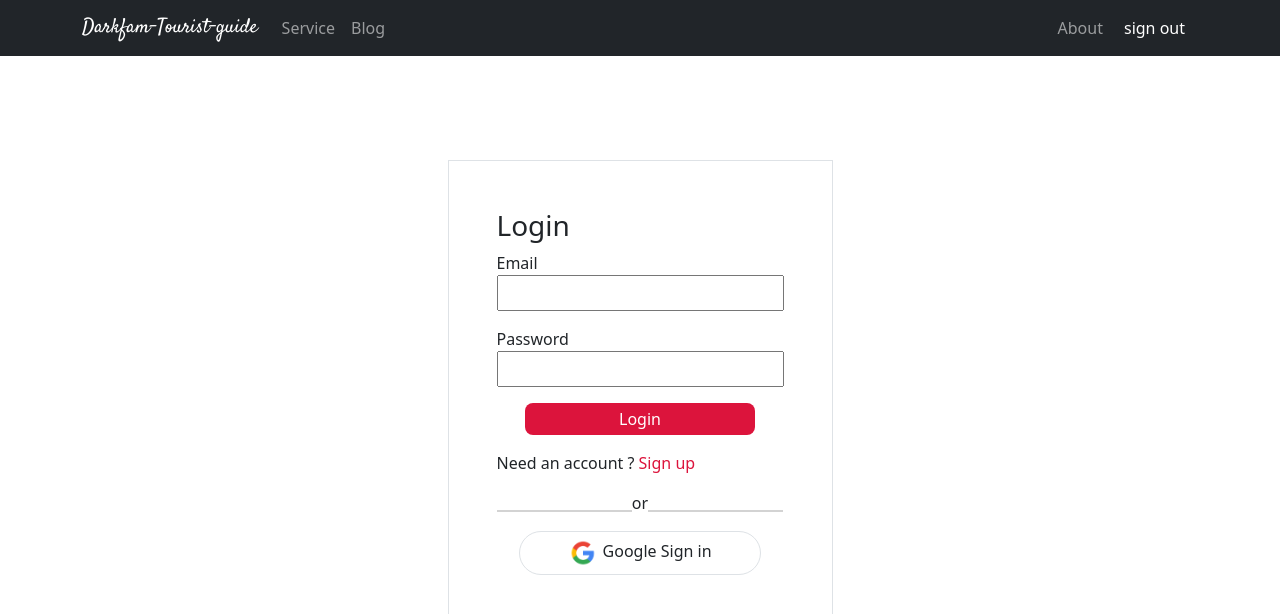
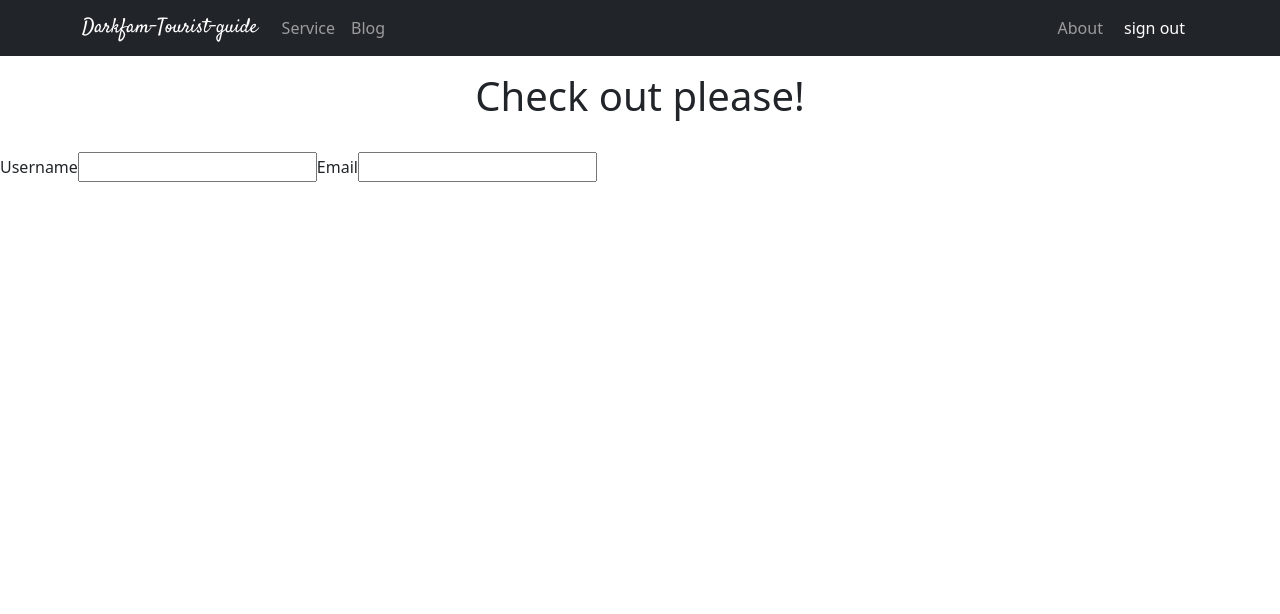
Before and after one commit to Noor-26/Darkfam-Tourist-Guide, a React (Create React App) app: page /checkout in a window 1280 px wide. Before the commit this address led to /login. Shown: the top 614 px of the page. Built offline with nearby package versions, Linux system fonts and the light colour scheme; no server answers; sample sign-in values are in the browser's storage.

Commit message:
checkout loading error fixed

```diff
--- a/public/index.html
+++ b/public/index.html
@@ -24,7 +24,7 @@
       work correctly both with client-side routing and a non-root public URL.
       Learn how to configure a non-root public URL by running `npm run build`.
     -->
-    <title>React App</title>
+    <title>Darkfam tourist guide</title>
   </head>
   <body>
     <noscript>You need to enable JavaScript to run this app.</noscript>
--- a/src/components/Checkout/Checkout.js
+++ b/src/components/Checkout/Checkout.js
@@ -2,8 +2,15 @@ import React from 'react';
 
 const Checkout = () => {
     return (
-        <div>
-            <p>Check out please! </p>
+        <div className="mt-5">
+            <h1 className="text-center mt-4 p-4">Check out please! </h1>
+            <form >
+                <label htmlFor="name">Username</label>
+                <input type="name"  />
+                <label htmlFor="email">Email</label>
+                <input type="email"  id="email" requied />
+
+            </form>
         </div>
     );
 };
--- a/src/components/Login/Login.js
+++ b/src/components/Login/Login.js
@@ -1,10 +1,13 @@
-import React from 'react';
+import React, { useEffect } from 'react';
 import  { useRef } from 'react';
 import {  useSignInWithEmailAndPassword } from 'react-firebase-hooks/auth';
 import { Link, useLocation, useNavigate } from 'react-router-dom';
 import auth from '../../firebase.init';
 import SocialLogin from '../Shared/SocialLogin/SocialLogin';
 import './Login.css';
+import { ToastContainer, toast } from 'react-toastify';
+import 'react-toastify/dist/ReactToastify.css';
+import Loading from '../Shared/Loading/Loading';
 
 const Login = () => {
     const [
@@ -29,11 +32,18 @@ const Login = () => {
 
     const location = useLocation()
     let from = location.state?.from?.pathname || '/'
+      useEffect(() => {
 
-      if(error){
-        errorElement = <p className="text-danger error-text">Error : {error?.message}</p>
-    }
+          if(error){
+            toast(error?.message);
+        }
 
+      }, [error])
+
+
+      if(loading){
+          return <Loading/>
+      }
     if(user){
         navigate(from,{replace:true})
       }
@@ -60,6 +70,7 @@ const Login = () => {
                 </div>
             </form>
                 <SocialLogin/>
+                <ToastContainer/>
                 </div>
         </div>
     );
--- a/src/components/RequireAuth/RequireAuth.js
+++ b/src/components/RequireAuth/RequireAuth.js
@@ -2,11 +2,16 @@ import React from 'react';
 import { useAuthState } from 'react-firebase-hooks/auth';
 import { Navigate, useLocation } from 'react-router-dom';
 import auth from '../../firebase.init';
+import Loading from '../Shared/Loading/Loading';
 
 const RequireAuth = ({children}) => {
-    const [user] = useAuthState(auth)
+    const [user,loading] = useAuthState(auth)
     const location = useLocation()
+   if(loading){
 
+        return <Loading/>
+
+   }
     if(!user){
         return <Navigate to="/login" state={{from:location}} replace />
     }
--- a/src/components/Service/Service.js
+++ b/src/components/Service/Service.js
@@ -1,8 +1,12 @@
 import React from 'react';
 import { Button, Card } from 'react-bootstrap';
+import { Link } from 'react-router-dom';
+import { ToastContainer, toast } from 'react-toastify';
+import 'react-toastify/dist/ReactToastify.css';
 
 const Service = ({service}) => {
     const {name,img,description,price} = service
+    const notify = () => toast("Wow so easy!");
     return (
         <div className="">
             <Card style={{ width: '18rem' }} className="h-100 mx-auto">
@@ -15,7 +19,13 @@ const Service = ({service}) => {
     <Card.Text>
      Price : ${price}
     </Card.Text>
-    <Button variant="primary">Book now</Button>
+      <Link to="/checkout" >
+    <Button variant="primary">
+      Book now
+      </Button>
+      </Link>
+
+
   </Card.Body>
 </Card>
         </div>
--- a/src/components/Shared/Footer/Footer.js
+++ b/src/components/Shared/Footer/Footer.js
@@ -1,9 +1,11 @@
 import React from 'react';
 
 const Footer = () => {
+    const date = new Date()
+    const year = date.getFullYear();
     return (
-        <div>
-            <h3>Copyright &copy;</h3>
+        <div className="w-100 bg-dark text-white text-center">
+            <h3>Copyright &copy; {year} Darkfam || All right reserved </h3>
         </div>
     );
 };
--- /dev/null
+++ b/src/components/Shared/Loading/Loading.js
@@ -0,0 +1,12 @@
+import React from 'react';
+import { Spinner } from 'react-bootstrap';
+
+const Loading = () => {
+    return (
+        <div  style={{height: '300px'}} className='w-100 d-flex justify-content-center align-items-center'>
+            <Spinner  animation="border" variant="primary"/>
+        </div>
+    );
+};
+
+export default Loading;
```
